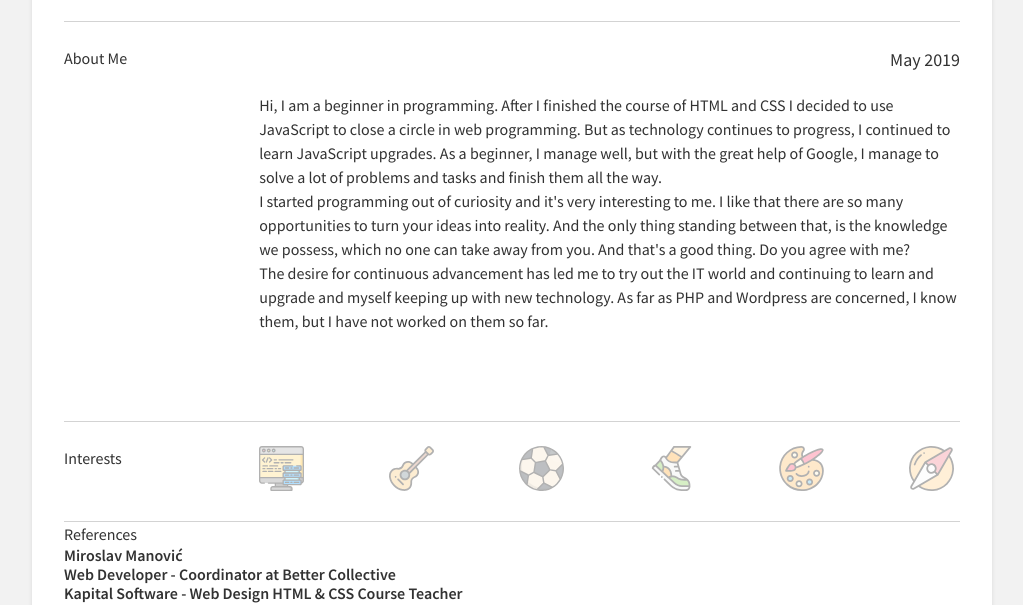
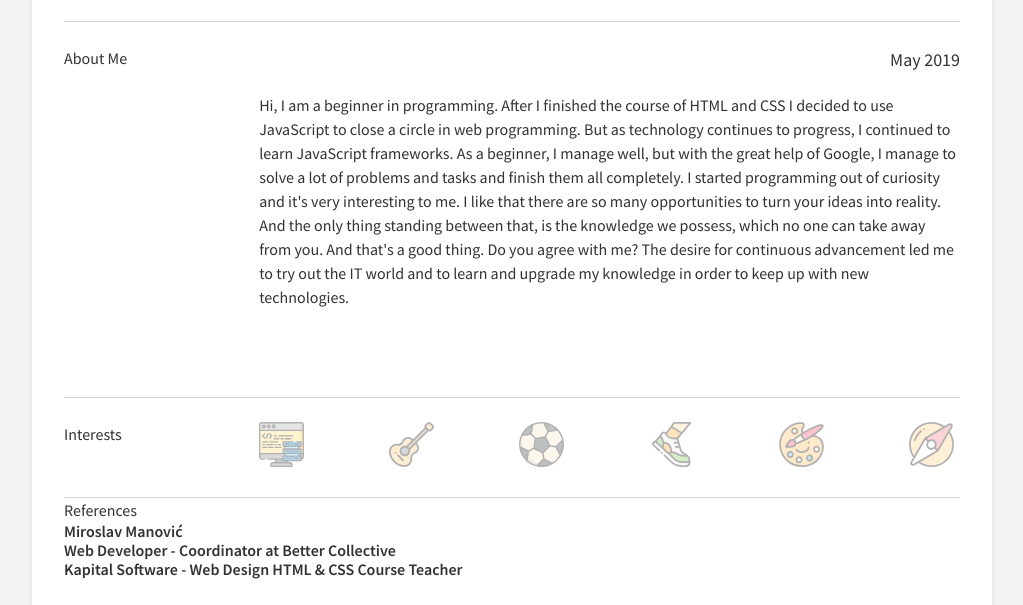
Before and after one commit to stefanjorjevic/Stefan-s-Resume, a plain HTML site: page index.html in a window 1280 px wide. Shown: the part 1458-2063 px from the top of the page, without its empty margins (128-1151 px from the left). Drawn offline with Linux system fonts and the light colour scheme; a script that the page names is missing.

Commit message:
Update index.html

```diff
--- a/index.html
+++ b/index.html
@@ -185,12 +185,10 @@
                             May 2019
                         </div>
                     </div>
-                    <p>Hi, I am a beginner in programming.
-                            After I finished the course of HTML and CSS I decided to use JavaScript to close a circle in web programming. But as technology continues to progress, I continued to learn JavaScript upgrades.
-                                        As a beginner, I manage well, but with the great help of Google, I manage to solve a lot of problems and tasks and finish them all the way.
-                                        <br>I started programming out of curiosity and it's very interesting to me. I like that there are so many opportunities to turn your ideas into reality. And the only thing standing between that, is the knowledge we possess, which no one can take away from you. And that's a good thing. Do you agree with me?
-                    </br>The desire for continuous advancement has led me to try out the IT world and continuing to learn and upgrade and myself keeping up with new technology.
-                          As far as PHP and Wordpress are concerned, I know them, but I have not worked on them so far.
+                    <p>
+Hi, I am a beginner in programming. After I finished the course of HTML and CSS I decided to use JavaScript to close a circle in web programming. But as technology continues to progress, I continued to learn JavaScript frameworks. As a beginner, I manage well, but with the great help of Google, I manage to solve a lot of problems and tasks and finish them all completely.
+I started programming out of curiosity and it's very interesting to me. I like that there are so many opportunities to turn your ideas into reality. And the only thing standing between that, is the knowledge we possess, which no one can take away from you. And that's a good thing. Do you agree with me?
+The desire for continuous advancement led me to try out the IT world and to learn and upgrade my knowledge in order to keep up with new technologies.
                           </p>
                 </div>
 
```
